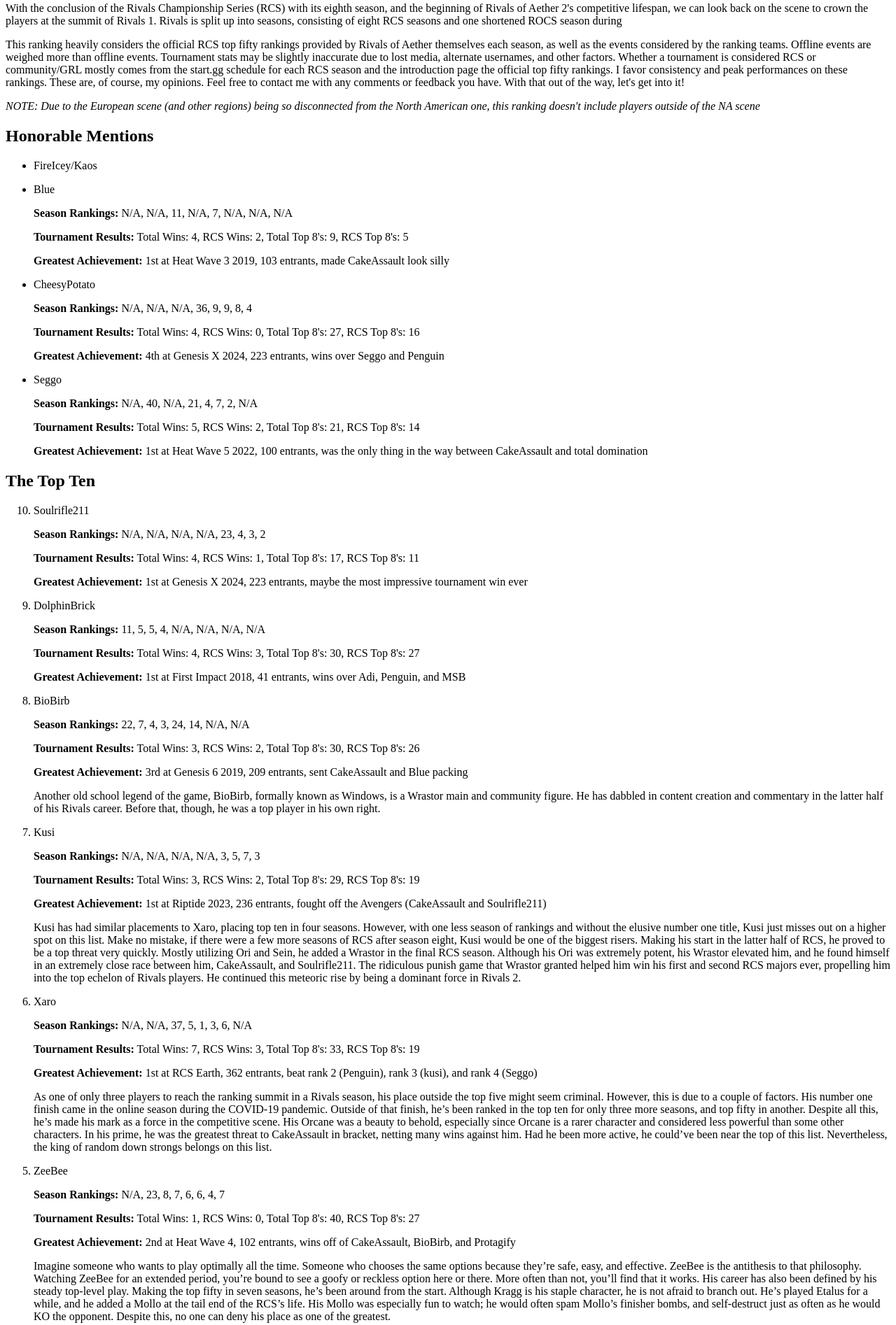
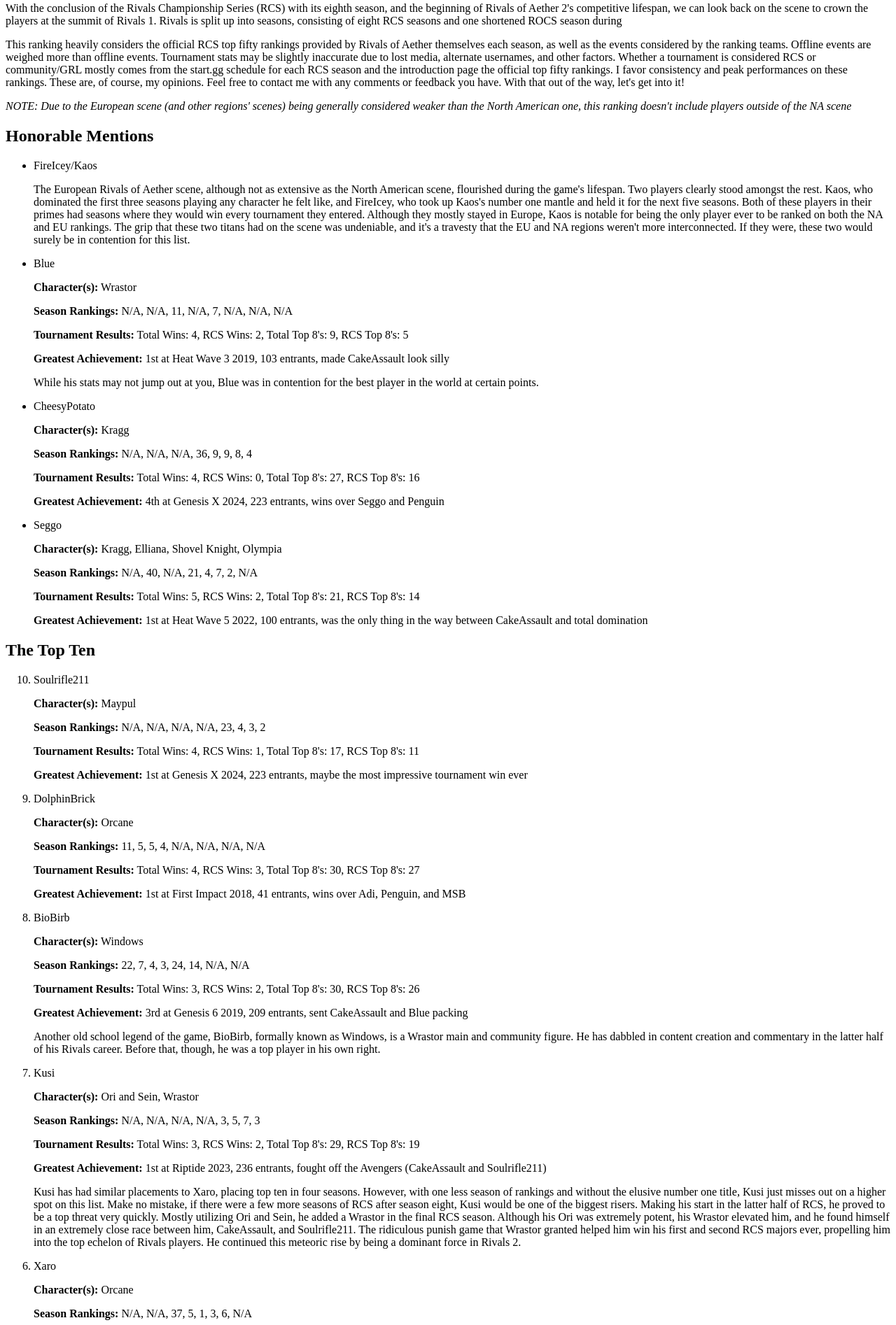
Before and after one commit to vlmontegrande/rivals-blog, an Eleventy site: page content/index.md in a window 1280 px wide. Shown: the part 200-2094 px from the top of the page at 70% size. Built offline with nearby package versions, Linux system fonts and the light colour scheme; Eleventy itself is replaced by a stand-in of ours; files that its build step writes are made by us from their sources.

Commit message:
Add FireIcey/Kaos description and characters for each player

```diff
--- a/content/index.md
+++ b/content/index.md
@@ -21,12 +21,18 @@
 
 This ranking heavily considers the official RCS top fifty rankings provided by Rivals of Aether themselves each season, as well as the events considered by the ranking teams. Offline events are weighed more than offline events. Tournament stats may be slightly inaccurate due to lost media, alternate usernames, and other factors. Whether a tournament is considered RCS or community/GRL mostly comes from the start.gg schedule for each RCS season and the introduction page the official top fifty rankings. I favor consistency and peak performances on these rankings. These are, of course, my opinions. Feel free to contact me with any comments or feedback you have. With that out of the way, let's get into it!
 
-*NOTE: Due to the European scene (and other regions) being so disconnected from the North American one, this ranking doesn't include players outside of the NA scene*
+*NOTE: Due to the European scene (and other regions' scenes) being generally considered weaker than the North American one, this ranking doesn't include players outside of the NA scene*
 
 ## Honorable Mentions
+
 - FireIcey/Kaos
 
+    The European Rivals of Aether scene, although not as extensive as the North American scene, flourished during the game's lifespan. Two players clearly stood amongst the rest. Kaos, who dominated the first three seasons playing any character he felt like, and FireIcey, who took up Kaos's number one mantle and held it for the next five seasons. Both of these players in their primes had seasons where they would win every tournament they entered. Although they mostly stayed in Europe, Kaos is notable for being the only player ever to be ranked on both the NA and EU rankings. The grip that these two titans had on the scene was undeniable, and it's a travesty that the EU and NA regions weren't more interconnected. If they were, these two would surely be in contention for this list.
+
 - Blue
+
+    **Character(s):**
+    Wrastor
 
     **Season Rankings:**
     N/A, N/A, 11, N/A, 7, N/A, N/A, N/A
@@ -37,7 +43,12 @@
     **Greatest Achievement:**
     1st at Heat Wave 3 2019, 103 entrants, made CakeAssault look silly
 
+    While his stats may not jump out at you, Blue was in contention for the best player in the world at certain points.
+
 - CheesyPotato
+
+    **Character(s):**
+    Kragg
 
     **Season Rankings:**
     N/A, N/A, N/A, 36, 9, 9, 8, 4
@@ -49,6 +60,9 @@
     4th at Genesis X 2024, 223 entrants, wins over Seggo and Penguin
 
 - Seggo
+
+    **Character(s):**
+    Kragg, Elliana, Shovel Knight, Olympia
 
     **Season Rankings:**
     N/A, 40, N/A, 21, 4, 7, 2, N/A
@@ -68,6 +82,9 @@
 <li>
 Soulrifle211
 
+    **Character(s):**
+    Maypul
+
     **Season Rankings:**
     N/A, N/A, N/A, N/A, 23, 4, 3, 2
 
@@ -80,6 +97,9 @@
 
 <li>
 DolphinBrick
+
+    **Character(s):**
+    Orcane
 
     **Season Rankings:**
     11, 5, 5, 4, N/A, N/A, N/A, N/A
@@ -94,6 +114,9 @@
 <li>
 
 BioBirb
+
+    **Character(s):**
+    Windows
 
     **Season Rankings:**
     22, 7, 4, 3, 24, 14, N/A, N/A
@@ -110,6 +133,9 @@
 <li>
 Kusi
 
+    **Character(s):**
+    Ori and Sein, Wrastor
+
     **Season Rankings:**
     N/A, N/A, N/A, N/A, 3, 5, 7, 3
 
@@ -124,6 +150,9 @@
 
 <li>
 Xaro
+
+    **Character(s):**
+    Orcane
 
     **Season Rankings:**
     N/A, N/A, 37, 5, 1, 3, 6, N/A
@@ -141,6 +170,9 @@
 <li>
 ZeeBee
 
+    **Character(s):**
+    Kragg, Etalus, Mollo
+
     **Season Rankings:**
     N/A, 23, 8, 7, 6, 6, 4, 7
 
@@ -157,6 +189,9 @@
 <li>
 MSB
 
+    **Character(s):**
+    Kragg
+
     **Season Rankings:**
     1, 1, 2, 19, 27, N/A, N/A, N/A
 
@@ -171,6 +206,9 @@
 
 <li>
 FullStream
+
+    **Character(s):**
+    Etalus, Zetterburn
 
     **Season Rankings:**
     1, 1, 2, 19, 27, N/A, N/A, N/A
@@ -189,6 +227,9 @@
 <li>
 Penguin
 
+    **Character(s):**
+    Absa
+
     **Season Rankings:**
     32, 9, 3, 2, 2, 2, 5, 5
 
@@ -205,6 +246,9 @@
 
 <li>
 CakeAssault
+
+    **Character(s):**
+    Forsburn
 
     **Season Rankings:**
     4, 2, 1, 1, 5, 1, 1, 1
```
